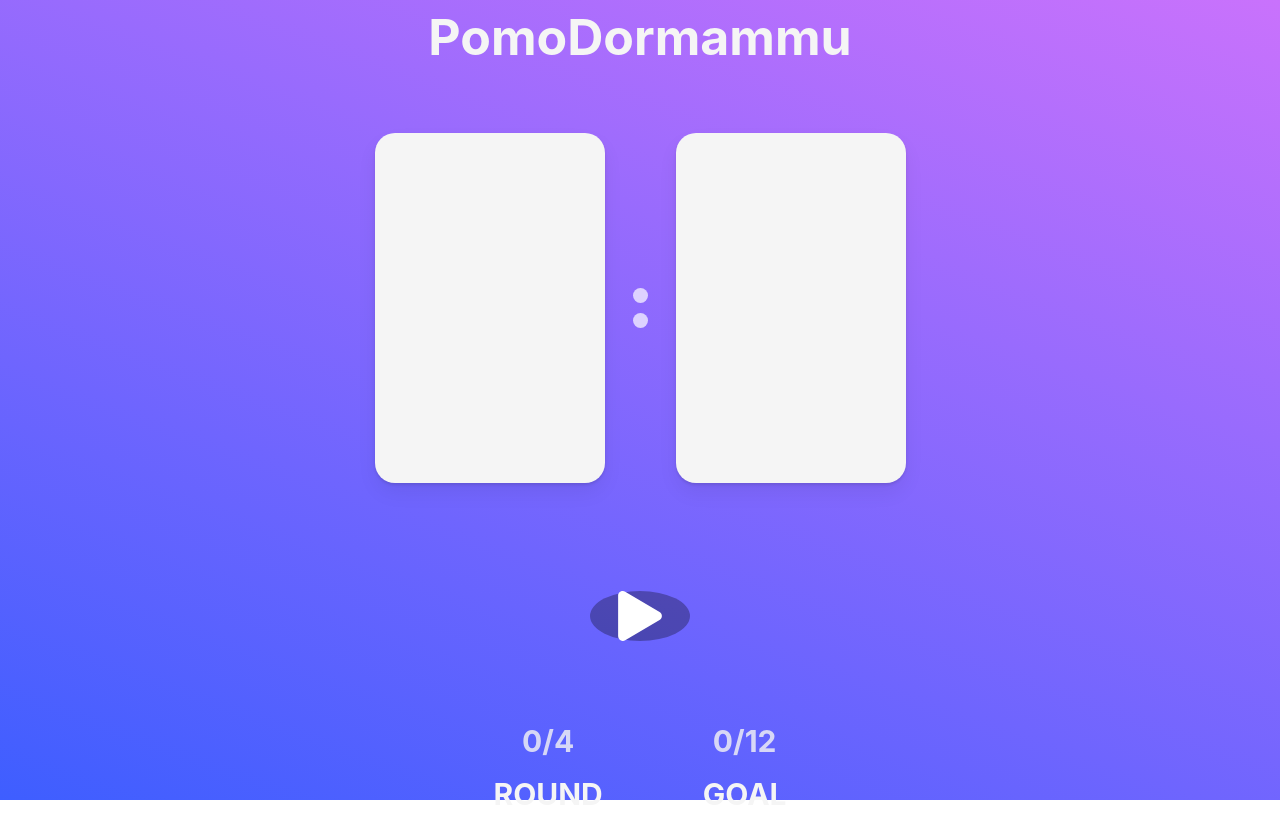
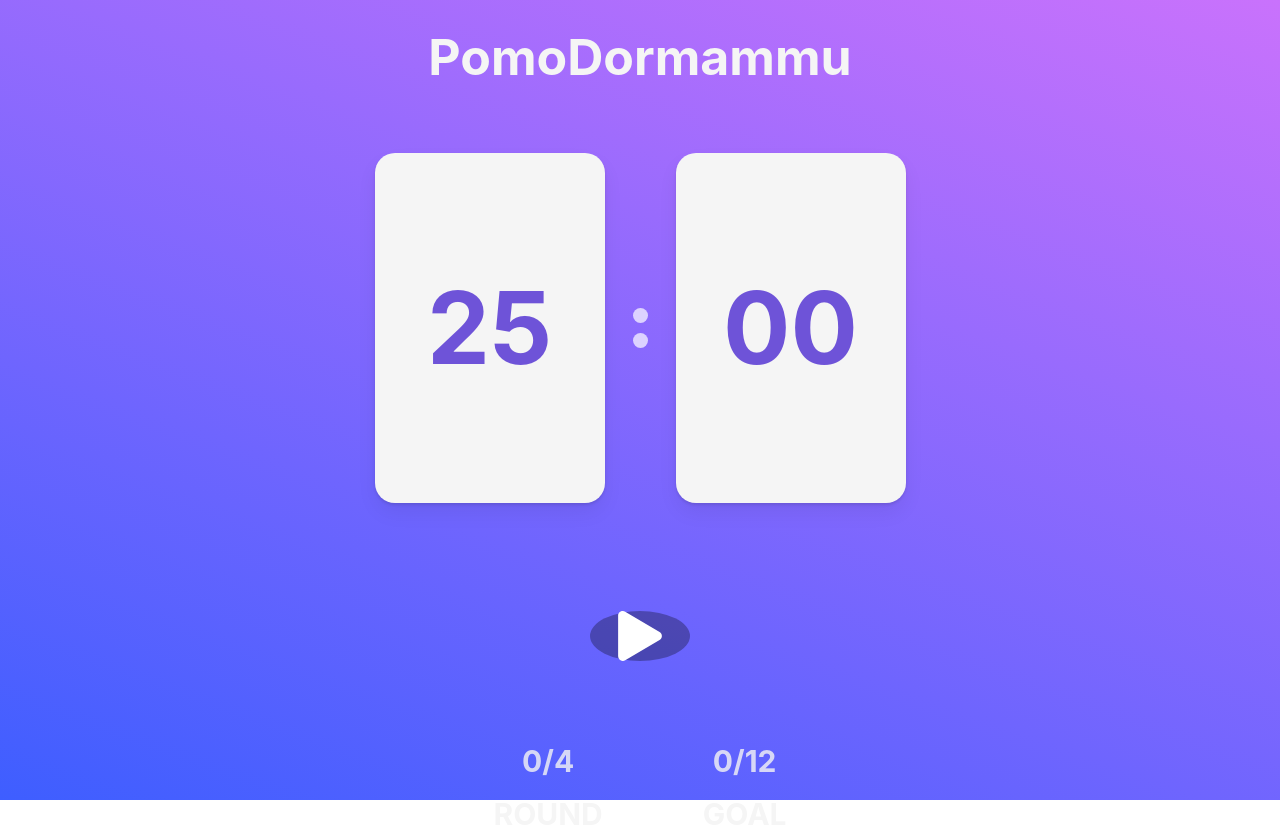
Before and after one commit to jh0152park/nomadcoder-react-study-4th_-Pomodoro, a React (Create React App) app in the folder pomodoro/: page / in a window 1280 px wide. Built offline with nearby package versions, Linux system fonts and the light colour scheme.

Commit message:
added default time

```diff
--- a/pomodoro/src/App.tsx
+++ b/pomodoro/src/App.tsx
@@ -4,6 +4,8 @@ import { HStack, Text, VStack } from "@chakra-ui/react";
 import { useState } from "react";
 import { FaPlay } from "react-icons/fa";
 import { FaPause } from "react-icons/fa6";
+import { useRecoilState } from "recoil";
+import { Minutes, Seconds } from "./global";
 
 const TimeBox = styled(motion.div)`
     width: 230px;
@@ -11,6 +13,12 @@ const TimeBox = styled(motion.div)`
     border-radius: 20px;
     background-color: whitesmoke;
     box-shadow: 0 2px 3px rgba(0, 0, 0, 0.1), 0 10px 20px rgba(0, 0, 0, 0.06);
+    color: #6e53d8;
+    font-weight: bold;
+    font-size: 100px;
+    display: flex;
+    justify-content: center;
+    align-items: center;
 `;
 
 const Button = styled(motion.div)`
@@ -43,6 +51,9 @@ function App() {
     // status of timer
     const [isPlaying, setIsPlaying] = useState<boolean>(false);
 
+    const [minutes, setMinutes] = useRecoilState(Minutes);
+    const [seconds, setSeconds] = useRecoilState(Seconds);
+
     function togglePlaying() {
         setIsPlaying((prev) => !prev);
     }
@@ -53,17 +64,18 @@ function App() {
                 fontWeight="bold"
                 fontSize="50px"
                 color="whitesmoke"
+                mt="20px"
                 mb="50px"
             >
                 PomoDormammu
             </Text>
             <HStack w="100%" justifyContent="center">
-                <TimeBox />
+                <TimeBox>{minutes}</TimeBox>
                 <VStack spacing="10px" mx="20px">
                     <Dot />
                     <Dot />
                 </VStack>
-                <TimeBox />
+                <TimeBox>{seconds + "".padStart(1, "0")}</TimeBox>
             </HStack>
 
             <Button onClick={togglePlaying}>
```
